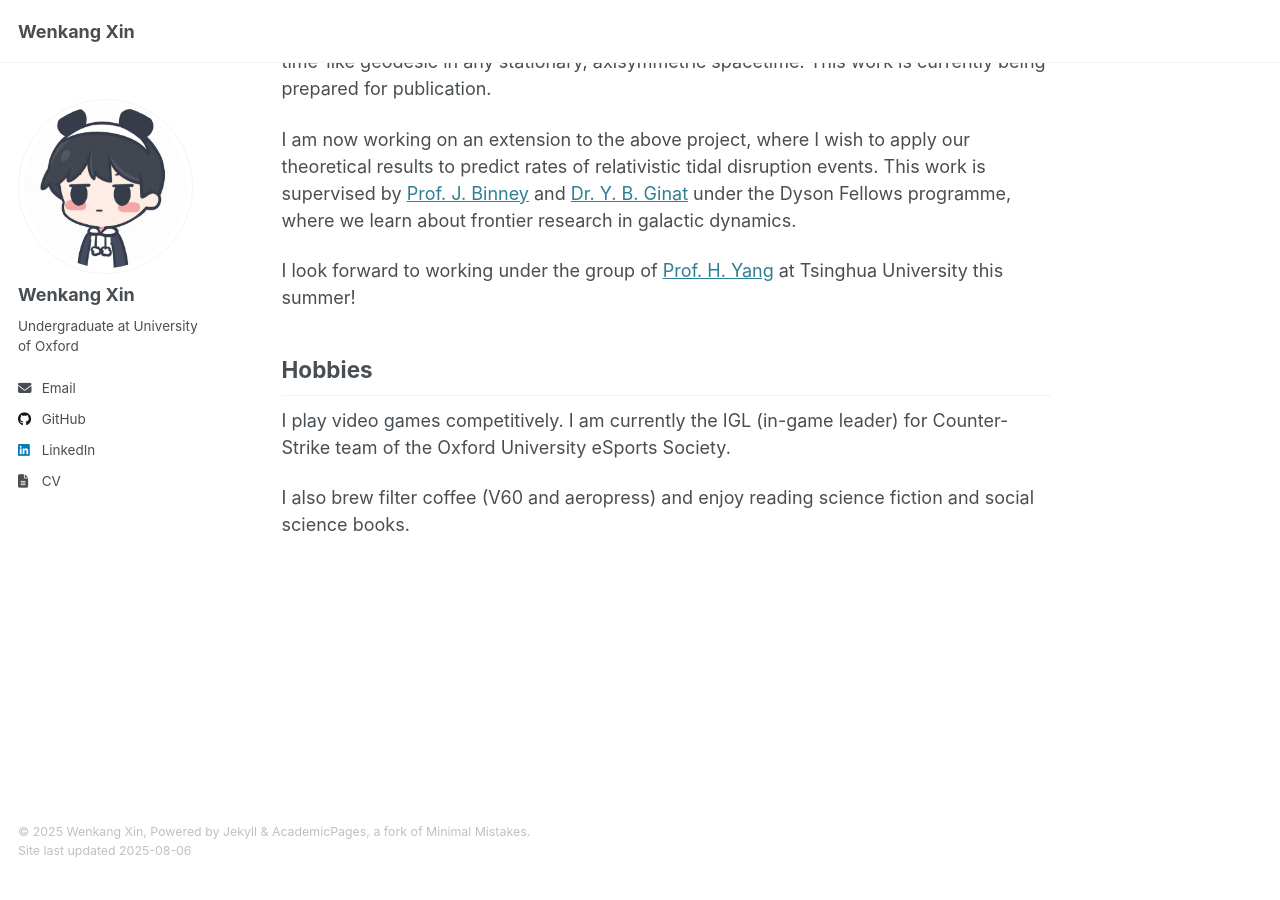
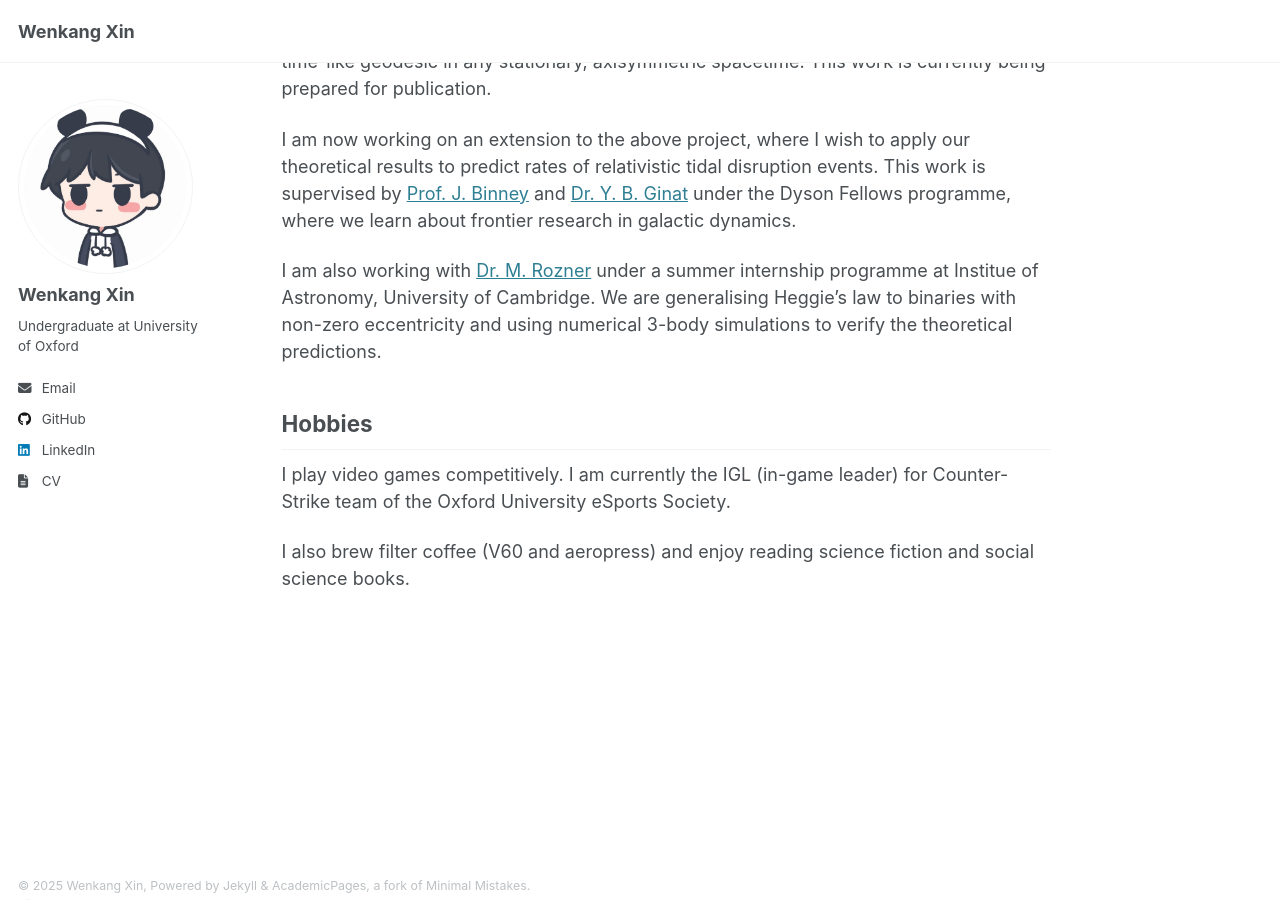
Before and after one commit to Walker-Xin/Walker-Xin.github.io, a Jekyll site: the page built from _pages/about.md, in a window 1280 px wide and 900 px high, scrolled down 532 px. Built offline with Jekyll 4.4.1, drawn with Linux system fonts in a browser that asks for light colours; before the commit the page ends 1410 px from its top, so only the background shows below that.

Commit message:
update front page

```diff
--- a/_pages/about.md
+++ b/_pages/about.md
@@ -19,7 +19,7 @@ In the summer of 2024, I worked with [Dr. A. Mummery](https://www.physics.ox.ac.
 
 I am now working on an extension to the above project, where I wish to apply our theoretical results to predict rates of relativistic tidal disruption events. This work is supervised by [Prof. J. Binney](https://www.physics.ox.ac.uk/our-people/binney) and [Dr. Y. B. Ginat](https://www.physics.ox.ac.uk/our-people/ginat) under the Dyson Fellows programme, where we learn about frontier research in galactic dynamics.
 
-I look forward to working under the group of [Prof. H. Yang](https://i.astro.tsinghua.edu.cn/~yanghuan/all/index_en.html) at Tsinghua University this summer!
+I am also working with [Dr. M. Rozner](https://morozner.wixsite.com/mysite) under a summer internship programme at Institue of Astronomy, University of Cambridge. We are generalising Heggie's law to binaries with non-zero eccentricity and using numerical 3-body simulations to verify the theoretical predictions.
 
 ## Hobbies
 
```
